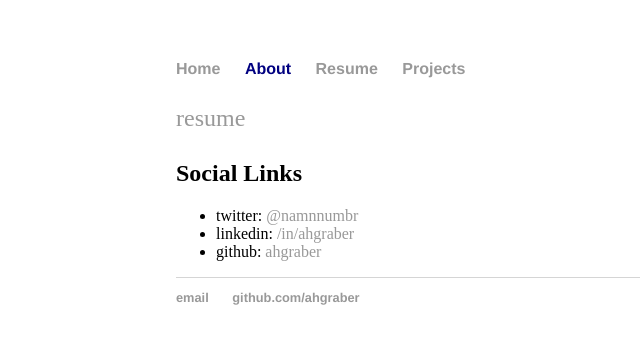
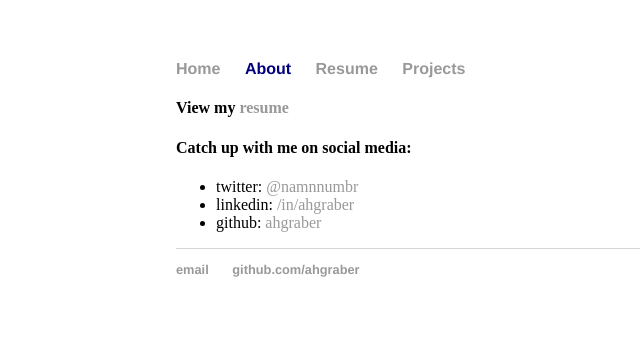
Before and after one commit to ahgraber/ahgraber.github.io, a Jekyll site: the page built from about.md, in a window 1280 px wide. Shown: the top 344 px of the page, without its empty margins (16-656 px from the left). Built offline with Jekyll 4.4.1, drawn with Linux system fonts in a browser that asks for light colours.

Commit message:
Update about.md

```diff
--- a/about.md
+++ b/about.md
@@ -3,9 +3,9 @@ layout: default
 title: About Me
 ---
 
-[resume](resume){:target="_blank"}
+#### View my [resume](resume){:target="_blank"}
 
-## Social Links
+#### Catch up with me on social media:
 * twitter: [@namnnumbr](https://twitter.com/namnnumbr)
 * linkedin: [/in/ahgraber](https://linkedin.com/in/ahgraber)
 * github: [ahgraber](https://github.com/ahgraber)
```
